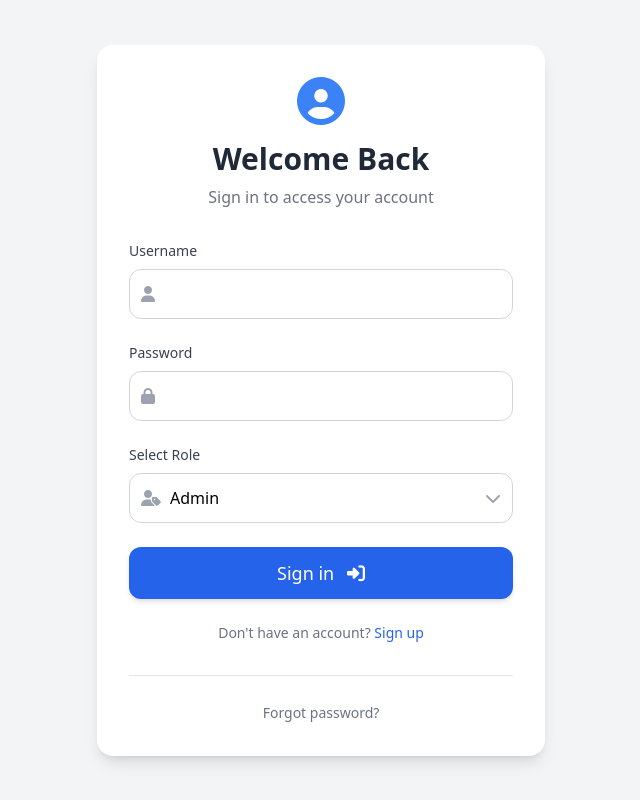
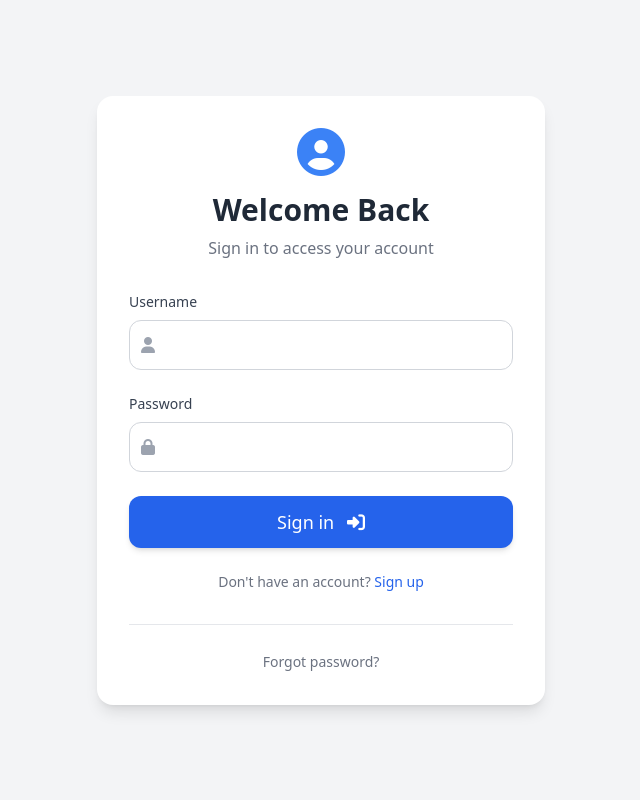
Before and after one commit to sagheerabbass/Sass-Freelance-Marketplace, a Django app: page /login/ in a window 1280 px wide. Shown: the whole page, without its empty margins (319-959 px from the left). Run offline with Django 5.2, Linux system fonts and the light colour scheme; some libraries are stand-ins or nearby versions.

Commit message:
Modified Authentication System

```diff
--- a/Templates/authentication/login.html
+++ b/Templates/authentication/login.html
@@ -67,33 +67,8 @@
         </div>
       </div>
 
-      <!-- Role Selection -->
-      <div class="mb-6">
-        <label for="role" class="block text-sm font-medium text-gray-700 mb-2"
-          >Select Role</label
-        >
-        <div class="relative">
-          <div
-            class="absolute inset-y-0 left-0 pl-3 flex items-center pointer-events-none"
-          >
-            <i class="fas fa-user-tag text-gray-400"></i>
-          </div>
-          <select
-            name="role"
-            id="role"
-            required
-            class="w-full pl-10 pr-4 py-3 border border-gray-300 rounded-xl focus:outline-none focus:ring-2 focus:ring-blue-400 focus:border-transparent appearance-none bg-white transition duration-200"
-          >
-            <option value="admin">Admin</option>
-            <option value="freelancer">Freelancer</option>
-          </select>
-          <div
-            class="absolute inset-y-0 right-0 pr-3 flex items-center pointer-events-none"
-          >
-            <i class="fas fa-chevron-down text-gray-400"></i>
-          </div>
-        </div>
-      </div>
+      <!-- Hidden Role -->
+      <input type="hidden" name="role" value="freelancer" />
 
       <!-- Submit Button -->
       <button
```
Also changed, not shown: Templates/authentication/signup.html (+2 -21 lines).
